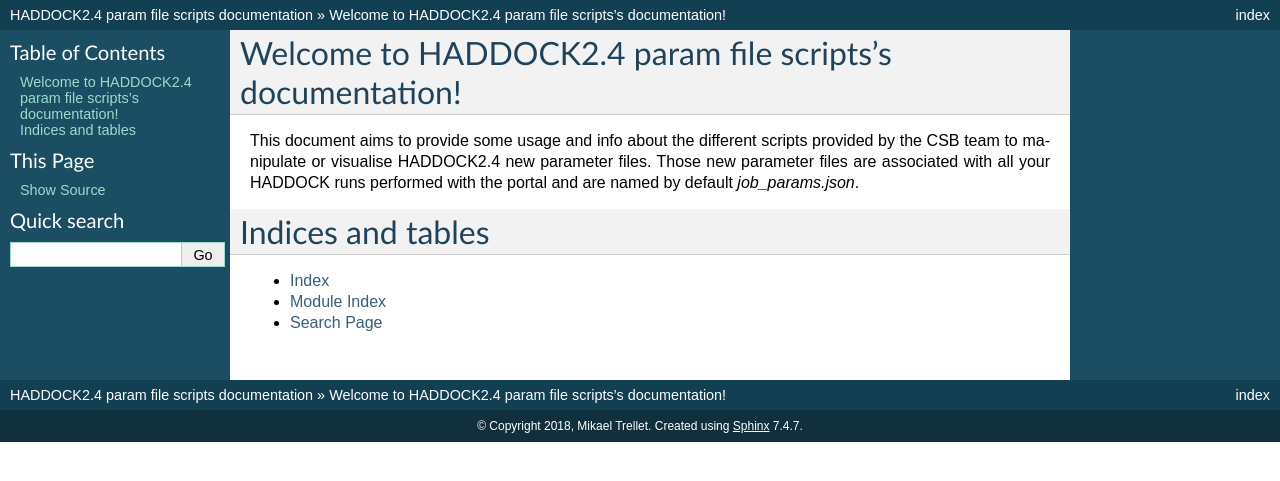
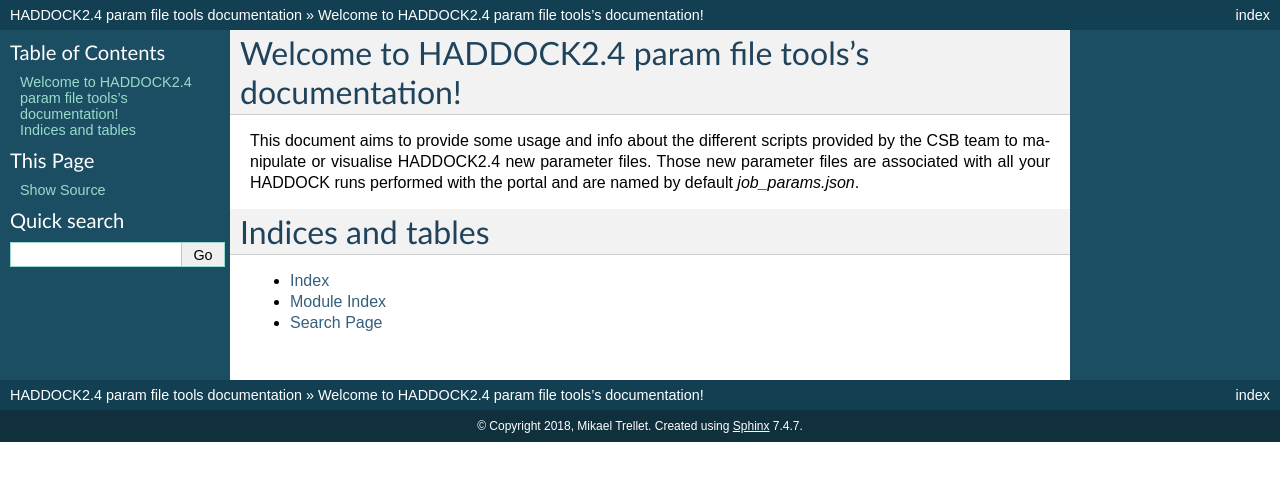
Before and after one commit to haddocking/haddock_param_tools, a Sphinx documentation site: the page built from docs/index.rst, in a window 1280 px wide. Shown: the top 481 px of the page. Built offline with Sphinx 7.4.7, drawn with Linux system fonts in a browser that asks for light colours.

Commit message:
Update docs with new repository name

```diff
--- a/docs/conf.py
+++ b/docs/conf.py
@@ -19,7 +19,7 @@
 
 # -- Project information -----------------------------------------------------
 
-project = u'HADDOCK2.4 param file scripts'
+project = u'HADDOCK2.4 param file tools'
 copyright = u'2018, Mikael Trellet'
 author = u'Mikael Trellet'
 
@@ -106,7 +106,7 @@
 # -- Options for HTMLHelp output ---------------------------------------------
 
 # Output file base name for HTML help builder.
-htmlhelp_basename = 'HADDOCK24paramfilescriptsdoc'
+htmlhelp_basename = 'HADDOCK24paramfiletoolsdoc'
 
 
 # -- Options for LaTeX output ------------------------------------------------
@@ -133,7 +133,7 @@
 # (source start file, target name, title,
 #  author, documentclass [howto, manual, or own class]).
 latex_documents = [
-    (master_doc, 'HADDOCK24paramfilescripts.tex', u'HADDOCK2.4 param file scripts Documentation',
+    (master_doc, 'HADDOCK24paramfiletools.tex', u'HADDOCK2.4 param file tools Documentation',
      u'Mikael Trellet', 'manual'),
 ]
 
@@ -143,7 +143,7 @@
 # One entry per manual page. List of tuples
 # (source start file, name, description, authors, manual section).
 man_pages = [
-    (master_doc, 'haddock24paramfilescripts', u'HADDOCK2.4 param file scripts Documentation',
+    (master_doc, 'haddock24paramfiletools', u'HADDOCK2.4 param file tools Documentation',
      [author], 1)
 ]
 
@@ -154,8 +154,8 @@
 # (source start file, target name, title, author,
 #  dir menu entry, description, category)
 texinfo_documents = [
-    (master_doc, 'HADDOCK24paramfilescripts', u'HADDOCK2.4 param file scripts Documentation',
-     author, 'HADDOCK24paramfilescripts', 'One line description of project.',
+    (master_doc, 'HADDOCK24paramfiletools', u'HADDOCK2.4 param file tools Documentation',
+     author, 'HADDOCK24paramfilestools', 'One line description of project.',
      'Miscellaneous'),
 ]
 
--- a/docs/index.rst
+++ b/docs/index.rst
@@ -3,7 +3,7 @@
    You can adapt this file completely to your liking, but it should at least
    contain the root `toctree` directive.
 
-Welcome to HADDOCK2.4 param file scripts's documentation!
+Welcome to HADDOCK2.4 param file tools's documentation!
 =========================================================
 This document aims to provide some usage and info about the
 different scripts provided by the CSB team to manipulate or
```
